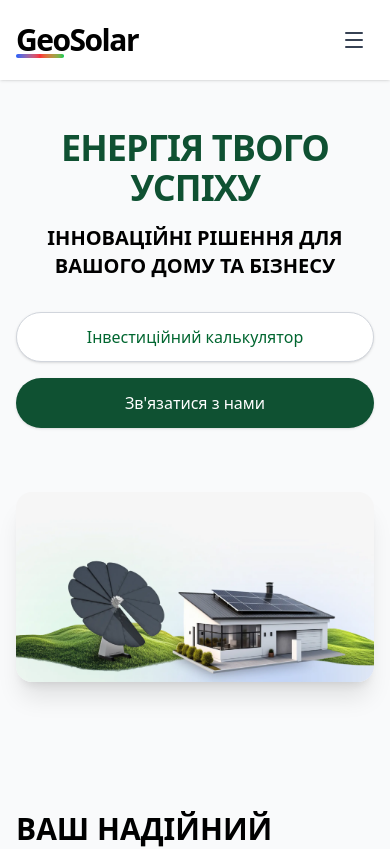
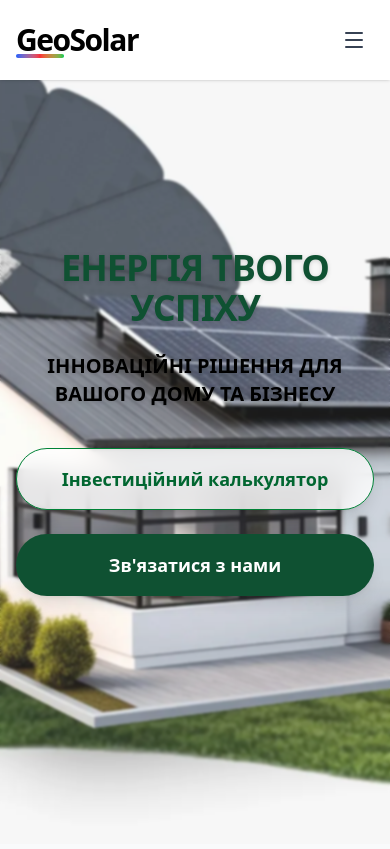
Before and after one commit to rostiksok/geosolar-landing, a Next.js app: page / in a window 390 px wide. Shown: the top 849 px of the page. Built offline with nearby package versions, Linux system fonts and the light colour scheme.

Commit message:
feat: Implement responsive full-screen hero section with background image and updated text and button styling.

```diff
--- a/app/components/Hero.tsx
+++ b/app/components/Hero.tsx
@@ -1,42 +1,44 @@
 import Link from "next/link";
-
 
 export default function Hero() {
   return (
-    <section className="relative pt-32 pb-16 lg:pb-32 overflow-hidden bg-gray-50">
-      <div className="max-w-7xl mx-auto px-4 sm:px-6 lg:px-8 relative z-10">
-        <div className="text-center max-w-4xl mx-auto mb-12">
-          <h1 className="text-4xl md:text-6xl font-extrabold text-[#0F5132] mb-4 uppercase tracking-tight">
+    <section className="relative min-h-screen flex items-center justify-center overflow-hidden">
+      {/* Background Image - Absolute and Full Width */}
+      <div className="absolute inset-0 z-0">
+        <picture>
+          <source srcSet="/hero-mobile.webp" media="(max-width: 575px)" />
+          <img
+            src="/hero-image.webp"
+            alt="Solar Energy Solutions"
+            className="w-full h-full object-cover"
+          />
+        </picture>
+        {/* Subtle overlay for text contrast */}
+        <div className="absolute inset-0 bg-white/10 backdrop-blur-[1px]"></div>
+      </div>
+
+      <div className="max-w-7xl mx-auto px-4 sm:px-6 lg:px-8 relative z-10 text-center py-32">
+        <div className="max-w-4xl mx-auto">
+          <h1 className="text-4xl md:text-7xl font-extrabold text-[#0F5132] mb-6 uppercase tracking-tight drop-shadow-sm">
             Енергія твого успіху
           </h1>
-          <p className="text-xl md:text-2xl font-bold text-black mb-8">
+          <p className="text-xl md:text-3xl font-bold text-black mb-10 drop-shadow-sm">
             ІННОВАЦІЙНІ РІШЕННЯ ДЛЯ ВАШОГО ДОМУ ТА БІЗНЕСУ
           </p>
 
-          <div className="flex flex-col sm:flex-row justify-center gap-4 mb-16">
+          <div className="flex flex-col sm:flex-row justify-center gap-6">
             <Link
               href="#calculator"
-              className="inline-flex items-center justify-center px-8 py-3 border border-gray-300 text-base font-medium rounded-full text-green-800 bg-white hover:bg-gray-50 transition-colors shadow-sm"
+              className="inline-flex items-center justify-center px-10 py-4 border border-green-700 text-lg font-bold rounded-full text-green-800 bg-white/80 hover:bg-white transition-all shadow-lg backdrop-blur-md"
             >
               Інвестиційний калькулятор
             </Link>
             <Link
-              href="#contact"
-              className="inline-flex items-center justify-center px-8 py-3 border border-transparent text-base font-medium rounded-full text-white bg-[#0F5132] hover:bg-[#0b3d26] transition-colors shadow-sm"
+              href="#contacts"
+              className="inline-flex items-center justify-center px-10 py-4 border border-transparent text-lg font-bold rounded-full text-white bg-[#0F5132] hover:bg-[#0b3d26] transition-all shadow-lg"
             >
               Зв'язатися з нами
             </Link>
-          </div>
-        </div>
-
-        <div className="relative mt-8">
-          <div className="rounded-2xl overflow-hidden shadow-xl">
-               {/* Using the provided desktop version image */}
-               <img
-                 src="/hero-image.webp"
-                 alt="Solar Energy Solutions"
-                 className="w-full h-auto object-cover"
-               />
           </div>
         </div>
       </div>
```
Also changed, not shown: public/hero-mobile.webp (added).
